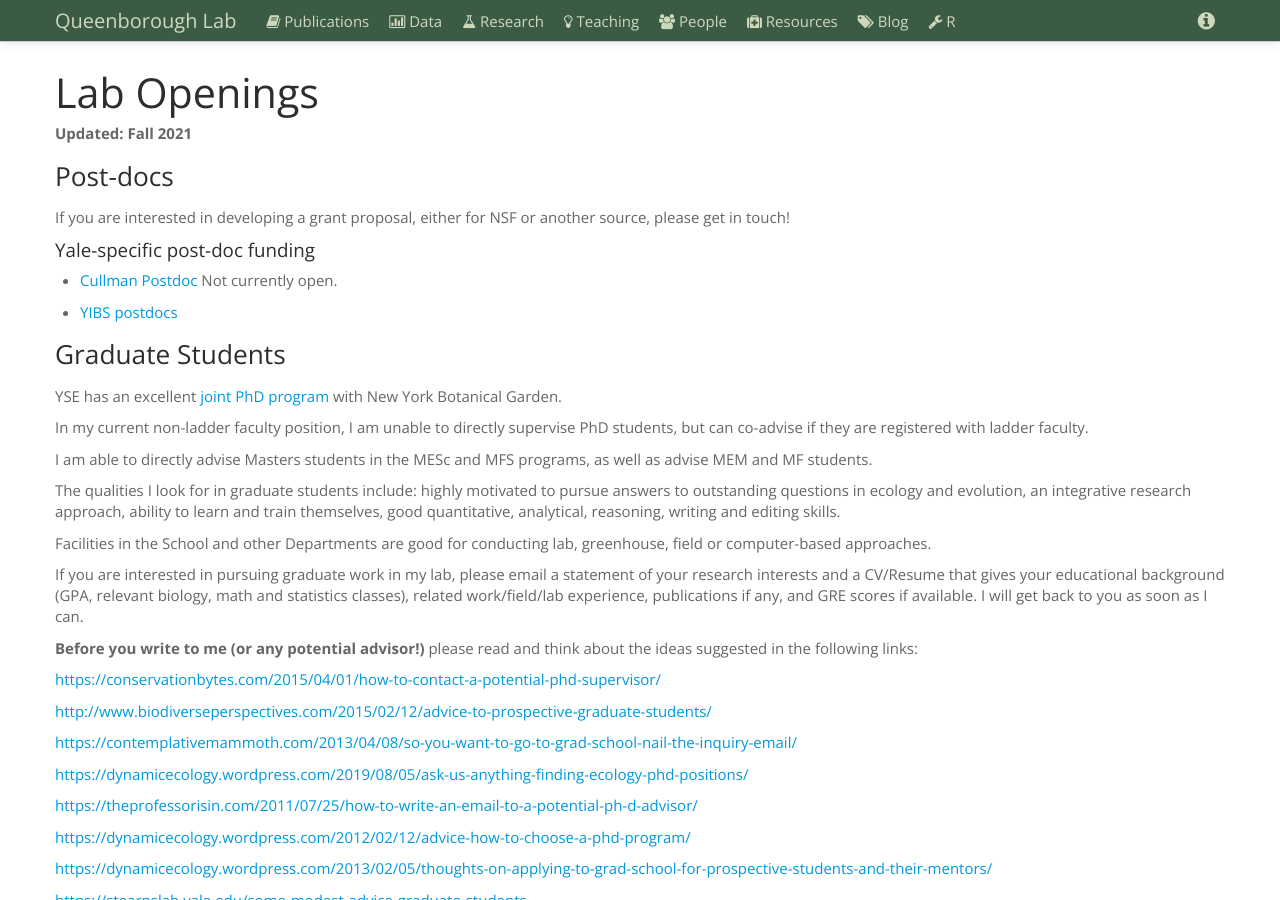
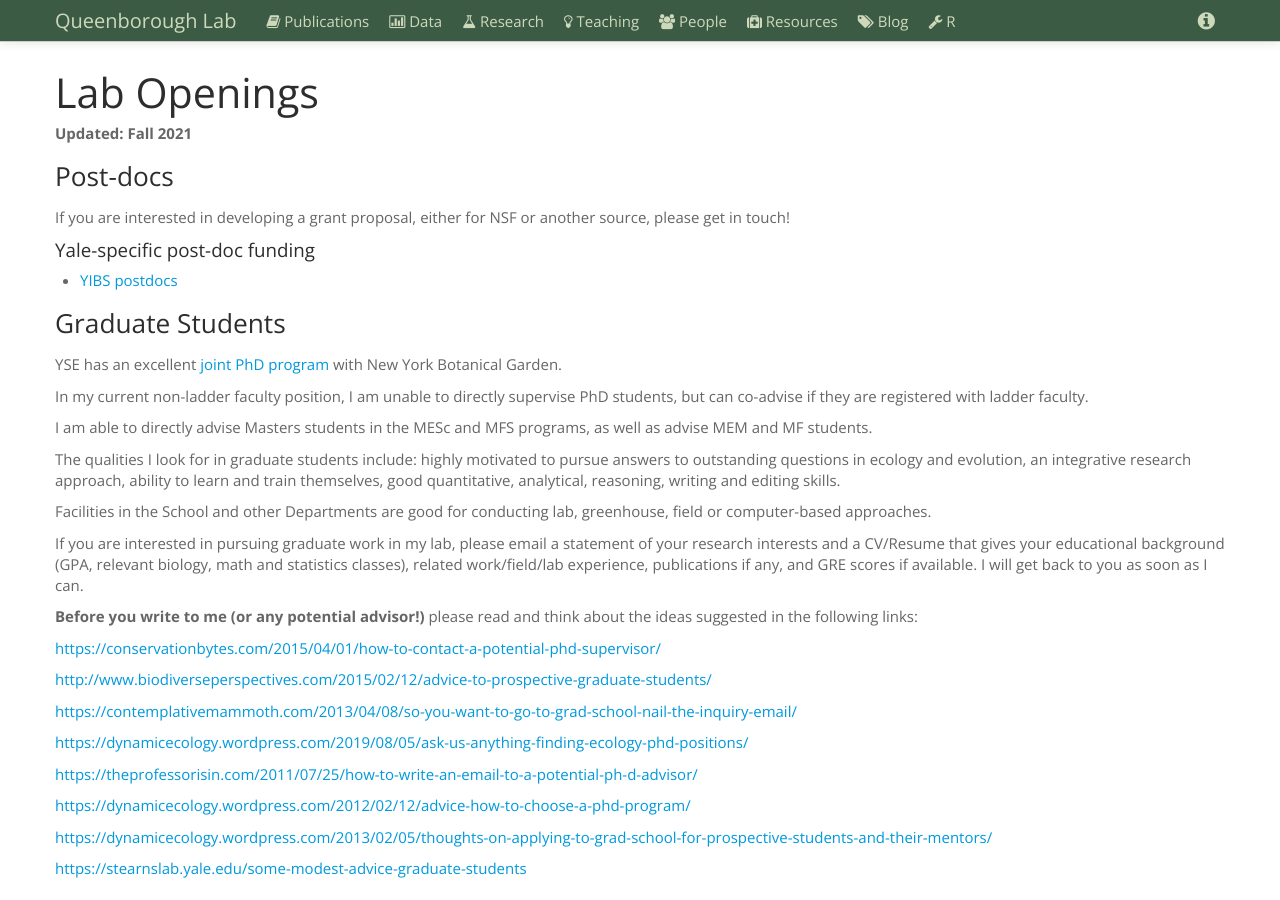
Before and after one commit to saq/saq.github.io, a Jekyll site: the page built from lab-openings.md, in a window 1280 px wide and 900 px high. Built offline with Jekyll 4.4.1, drawn with Linux system fonts in a browser that asks for light colours.

Commit message:
Update lab-openings.md

```diff
--- a/lab-openings.md
+++ b/lab-openings.md
@@ -12,8 +12,6 @@ title: Lab Openings
 If you are interested in developing a grant proposal, either for NSF or another source, please get in touch!
 
 #### Yale-specific post-doc funding
-
- - [Cullman Postdoc]() Not currently open.
 
  - [YIBS postdocs](http://yibs.yale.edu/scholar-programs/donnelley-and-yibs-postdoctoral-environmental-fellows/gaylord-donnelley)
 
```
